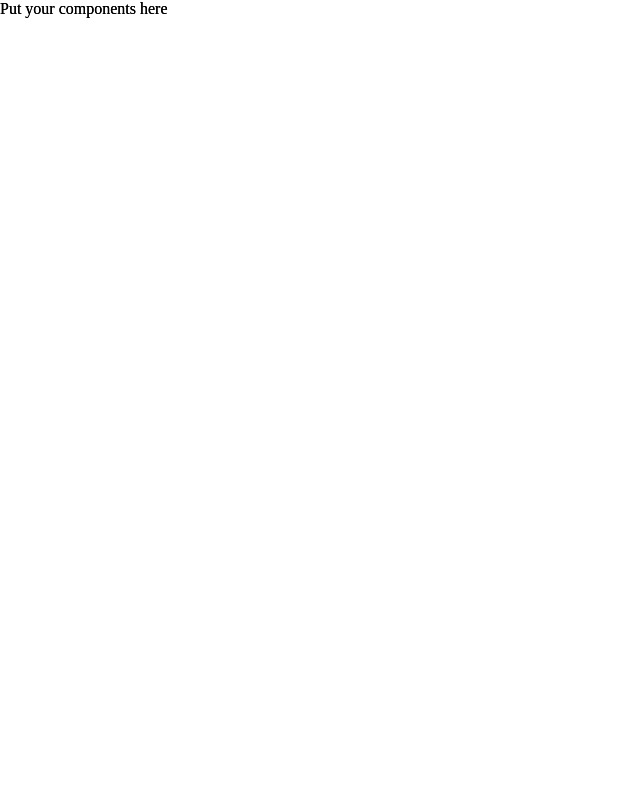
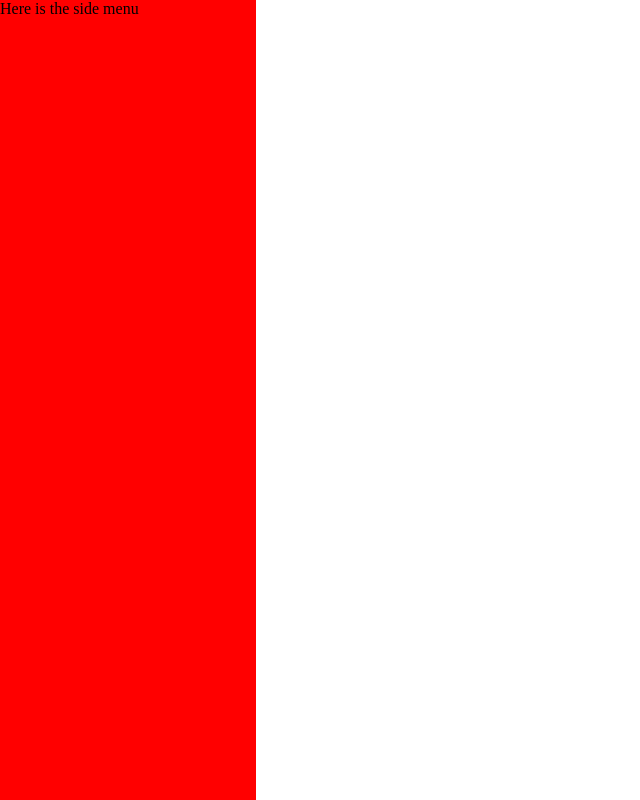
Before and after one commit to StartupName/admin-software, a React (Vite) app: page / in a window 1280 px wide. Shown: the whole page, without its empty margins (0-640 px from the left). Built offline with nearby package versions, Linux system fonts and the light colour scheme.

Commit message:
fix(config): Fixing routing issues
- Guide color added for other developers.
- Installed dependecy react-router-dom

```diff
--- a/package.json
+++ b/package.json
@@ -11,7 +11,8 @@
   },
   "dependencies": {
     "react": "^19.2.8",
-    "react-dom": "^19.2.8"
+    "react-dom": "^19.2.8",
+    "react-router-dom": "^7.18.3"
   },
   "devDependencies": {
     "@babel/core": "^7.29.7",
--- a/src/App.css
+++ b/src/App.css
@@ -1,5 +1,6 @@
 .nav{
     position: fixed;
     top: 0; left: 0;
-    width: 25%; height: 100%;
+    width: 20%; height: 100%;
+    background-color: red; /* Color used for design guidance only. */
 }
--- a/src/App.jsx
+++ b/src/App.jsx
@@ -29,7 +29,7 @@ function App() {
         <BrowserRouter>
             <Routes>
                 <Route path="/" element={<Layout />}>
-                    <Route index element={<DashBoard />} />
+                    <Route index element={<>Home</>} />
                     <Route path="dashboard" element={<DashBoard />} />
                 </Route>
             </Routes>
--- a/src/modules/sidemenu/SideMenu.jsx
+++ b/src/modules/sidemenu/SideMenu.jsx
@@ -3,7 +3,7 @@ import './SideMenu.css'
 function SideMenu() {
     return (
         <>
-            Put your components here
+            Here is the side menu
         </>
     )
 }
```
Also changed, not shown: 1 other file (tests, documents, lock files or other folders).
